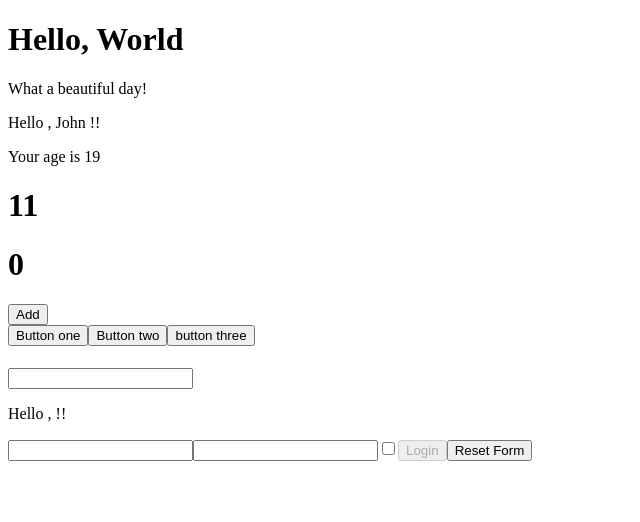
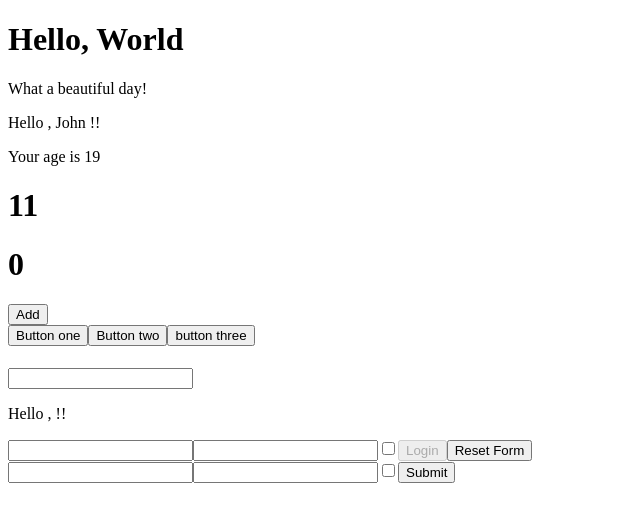
Before and after one commit to ChristianLestingi/React, a React (Create React App) app: page / in a window 1280 px wide. Shown: the top 522 px of the page, without its empty margins (0-640 px from the left). Built offline with nearby package versions, Linux system fonts and the light colour scheme.

Commit message:
Forms/05

```diff
--- a/src/App.js
+++ b/src/App.js
@@ -6,6 +6,8 @@ import { ClickCounter } from "./ClickCounter";
 import{ClickTraker} from "./ClickTracker"
 import { InteractiveWelcome } from "./InteractiveWelcome";
 import { Login } from "./Login";
+import { UncontrolledLogin } from "./UncontrolledLogin";
+
 
 export class App extends React.Component {
   render() {
@@ -20,6 +22,7 @@ export class App extends React.Component {
          <ClickTraker />
          <InteractiveWelcome/>
          <Login/>
+         <UncontrolledLogin/>
 
       </div>
     );
--- /dev/null
+++ b/src/UncontrolledLogin.js
@@ -0,0 +1,25 @@
+import React from "react";
+
+export class UncontrolledLogin extends React.Component {
+  UncontrolledLogin = (event) => {
+    event.preventDefault();
+
+    const username = event.target.elements.username.value;
+    const password = event.target.elements.password.value;
+    const checkbox = event.target.elements.checkbox.checked;
+    console.log({ username, password, checkbox });
+  };
+
+  render() {
+    return (
+      <div>
+        <form onSubmit={this.UncontrolledLogin}>
+          <input name="username"></input>
+          <input name="password" type="password"></input>
+          <input name="checkbox" type="checkbox"></input>
+          <button>Submit</button>
+        </form>
+      </div>
+    );
+  }
+}
```
